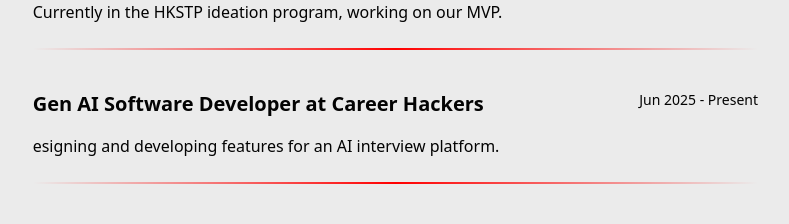
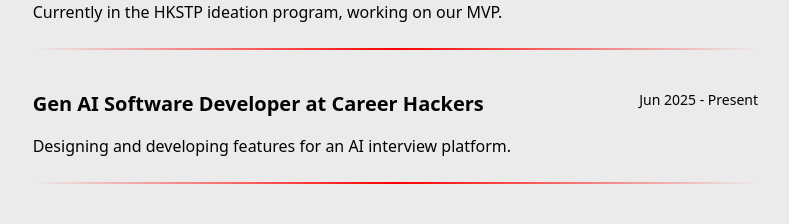
Before and after one commit to jyotsna-venkatesan/my-portfolio, a Vue app: page / in a window 1280 px wide. Shown: the part 10105-10329 px from the top of the page, without its empty margins (426-1215 px from the left). Built offline with nearby package versions, Linux system fonts and the light colour scheme.

Commit message:
fixed typo in experience

```diff
--- a/src/components/ExperienceComponent.vue
+++ b/src/components/ExperienceComponent.vue
@@ -41,7 +41,7 @@
               </div>
 
               <p class="text-[#030303] mb-6">
-                esigning and developing features for an AI interview platform.
+                Designing and developing features for an AI interview platform.
               </p>
 
               <div
```
